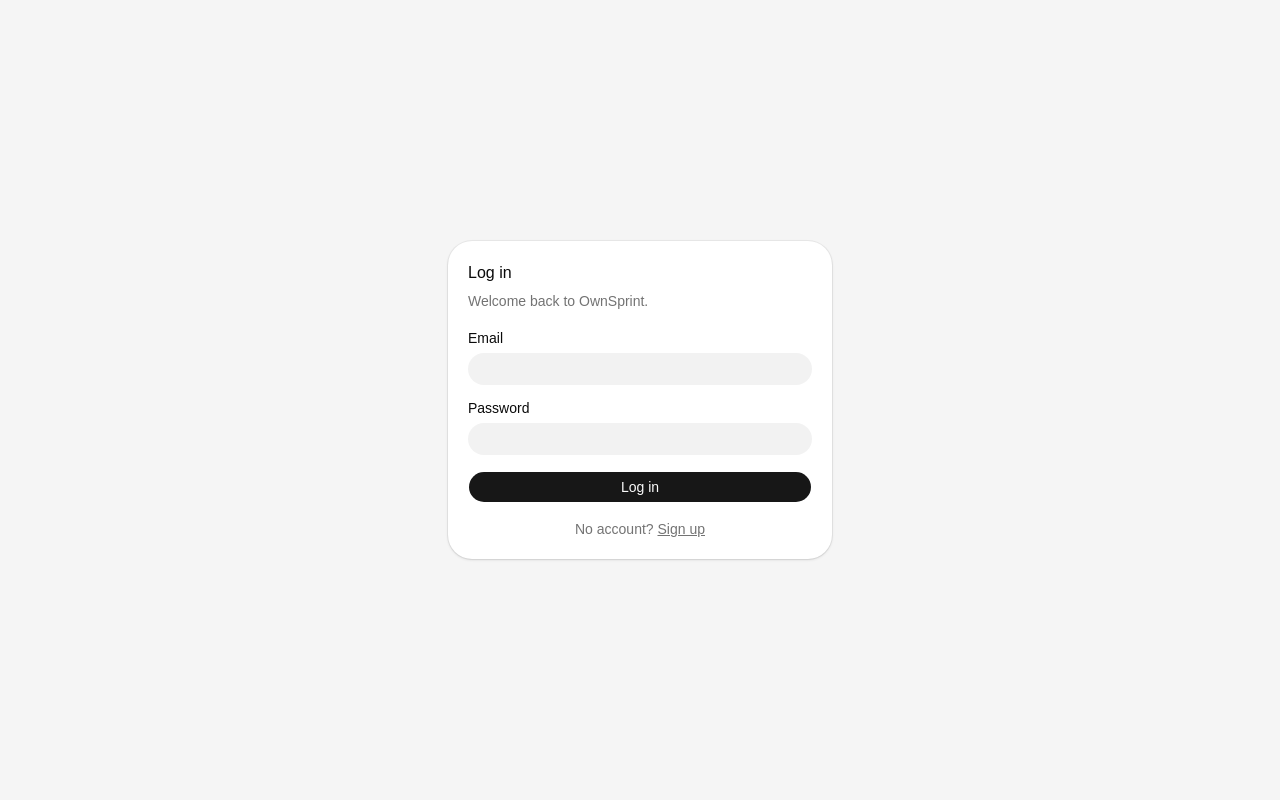
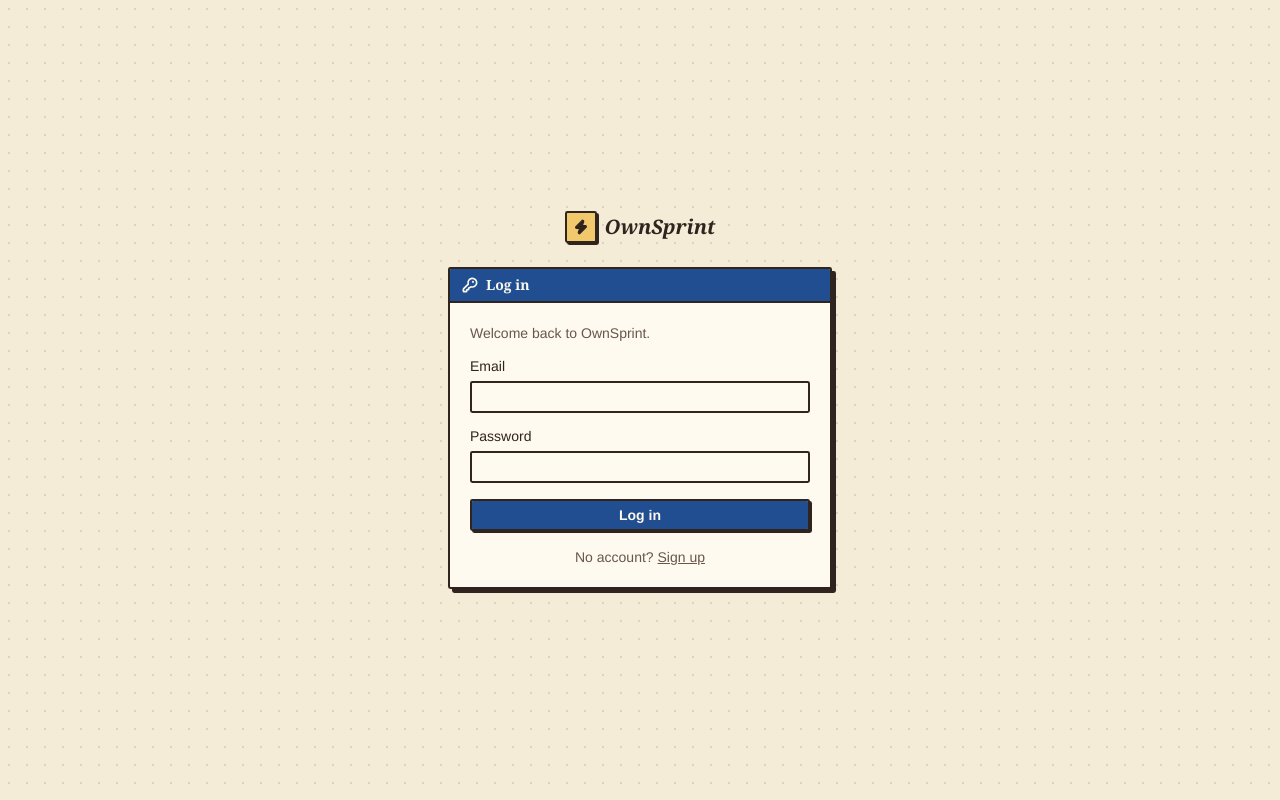
Before and after one commit to legendfinka/ownsprint, a React (Vite) app in the folder apps/web/: page /login in a window 1280 px wide. Built offline with nearby package versions, Linux system fonts and the light colour scheme; no server answers.

Commit message:
style(web): retro paper-and-ink theme with Fraunces and IBM Plex

```diff
--- a/apps/web/src/components/FormField.tsx
+++ b/apps/web/src/components/FormField.tsx
@@ -13,7 +13,7 @@ interface Props extends ComponentProps<'input'> {
 export function FormField({ name, label, error, ...inputProps }: Props) {
   const errorId = `${name}-error`;
   return (
-    <div className="grid gap-2">
+    <div className="grid content-start gap-2">
       <Label htmlFor={name}>{label}</Label>
       <Input
         id={name}
--- /dev/null
+++ b/apps/web/src/components/Logo.tsx
@@ -0,0 +1,13 @@
+import { Zap } from 'lucide-react';
+
+// A stamped badge + serif wordmark. Used in the header and on the auth pages.
+export function Logo() {
+  return (
+    <span className="flex items-center gap-2">
+      <span className="grid size-8 place-items-center rounded-sm border-2 border-foreground bg-accent text-accent-foreground shadow-hard-sm">
+        <Zap className="size-4" fill="currentColor" aria-hidden />
+      </span>
+      <span className="font-heading text-xl font-bold italic">OwnSprint</span>
+    </span>
+  );
+}
--- /dev/null
+++ b/apps/web/src/components/Window.tsx
@@ -0,0 +1,38 @@
+import type { ComponentProps, ReactNode } from 'react';
+import type { LucideIcon } from 'lucide-react';
+import { cn } from '@/lib/utils';
+
+interface Props extends Omit<ComponentProps<'section'>, 'title'> {
+  title: ReactNode;
+  icon: LucideIcon;
+  bar?: string; // title bar colors, e.g. 'bg-primary text-primary-foreground'
+}
+
+// A panel styled like an old desktop window: ink border, hard shadow and a
+// title bar with an icon. Used for columns, cards and popovers.
+export function Window({
+  title,
+  icon: Icon,
+  bar = 'bg-foreground text-background',
+  className,
+  children,
+  ...props
+}: Props) {
+  return (
+    <section
+      className={cn(
+        'overflow-hidden rounded-sm border-2 border-foreground bg-card shadow-hard',
+        className,
+      )}
+      {...props}
+    >
+      <header
+        className={cn('flex items-center gap-2 border-b-2 border-foreground px-3 py-1.5', bar)}
+      >
+        <Icon className="size-4 shrink-0" strokeWidth={2.5} aria-hidden />
+        <h2 className="flex flex-1 items-center gap-2 text-sm font-bold">{title}</h2>
+      </header>
+      {children}
+    </section>
+  );
+}
--- a/apps/web/src/components/ui/button.tsx
+++ b/apps/web/src/components/ui/button.tsx
@@ -3,13 +3,15 @@ import { cva, type VariantProps } from 'class-variance-authority';
 import { cn } from 'cn';
 
 const buttonVariants = cva(
-  "group/button inline-flex shrink-0 items-center justify-center rounded-2xl border border-transparent bg-clip-padding text-sm font-medium whitespace-nowrap transition-all outline-none select-none focus-visible:border-ring focus-visible:ring-3 focus-visible:ring-ring/30 active:not-aria-[haspopup]:translate-y-px disabled:pointer-events-none disabled:opacity-50 aria-invalid:border-destructive aria-invalid:ring-3 aria-invalid:ring-destructive/20 dark:aria-invalid:border-destructive/50 dark:aria-invalid:ring-destructive/40 [&_svg]:pointer-events-none [&_svg]:shrink-0 [&_svg:not([class*='size-'])]:size-4",
+  "group/button inline-flex shrink-0 items-center justify-center rounded-sm border-2 border-transparent bg-clip-padding text-sm font-semibold whitespace-nowrap transition-all outline-none select-none focus-visible:outline-2 focus-visible:outline-offset-2 focus-visible:outline-dotted focus-visible:outline-ring active:not-aria-[haspopup]:translate-0.5 active:not-aria-[haspopup]:shadow-none disabled:pointer-events-none disabled:opacity-50 aria-invalid:border-destructive aria-invalid:ring-3 aria-invalid:ring-destructive/20 dark:aria-invalid:border-destructive/50 dark:aria-invalid:ring-destructive/40 [&_svg]:pointer-events-none [&_svg]:shrink-0 [&_svg:not([class*='size-'])]:size-4",
   {
     variants: {
       variant: {
-        default: 'bg-primary text-primary-foreground hover:bg-primary/80',
+        // Retro: ink border + hard shadow; pressing pushes the button "into" the page.
+        default:
+          'border-foreground bg-primary text-primary-foreground shadow-hard-sm hover:brightness-110',
         outline:
-          'border-border bg-background hover:bg-muted hover:text-foreground aria-expanded:bg-muted aria-expanded:text-foreground dark:bg-transparent dark:hover:bg-input/30',
+          'border-foreground bg-card shadow-hard-sm hover:bg-accent hover:text-accent-foreground aria-expanded:bg-accent aria-expanded:text-accent-foreground',
         secondary:
           'bg-secondary text-secondary-foreground hover:bg-[color-mix(in_oklch,var(--secondary),var(--foreground)_5%)] aria-expanded:bg-secondary aria-expanded:text-secondary-foreground',
         ghost:
--- a/apps/web/src/components/ui/input.tsx
+++ b/apps/web/src/components/ui/input.tsx
@@ -8,7 +8,7 @@ function Input({ className, type, ...props }: React.ComponentProps<'input'>) {
       type={type}
       data-slot="input"
       className={cn(
-        'h-8 w-full min-w-0 rounded-2xl border border-transparent bg-input/50 px-2.5 py-1 text-base transition-[color,box-shadow] duration-200 outline-none file:inline-flex file:h-6 file:border-0 file:bg-transparent file:text-sm file:font-medium file:text-foreground placeholder:text-muted-foreground focus-visible:border-ring focus-visible:ring-3 focus-visible:ring-ring/30 disabled:pointer-events-none disabled:cursor-not-allowed disabled:opacity-50 aria-invalid:border-destructive aria-invalid:ring-3 aria-invalid:ring-destructive/20 md:text-sm dark:aria-invalid:border-destructive/50 dark:aria-invalid:ring-destructive/40',
+        'h-8 w-full min-w-0 rounded-sm border-2 border-foreground bg-card px-2.5 py-1 text-base transition-[color,box-shadow] duration-200 outline-none file:inline-flex file:h-6 file:border-0 file:bg-transparent file:text-sm file:font-medium file:text-foreground placeholder:text-muted-foreground focus-visible:border-ring focus-visible:ring-3 focus-visible:ring-ring/30 disabled:pointer-events-none disabled:cursor-not-allowed disabled:opacity-50 aria-invalid:border-destructive aria-invalid:ring-3 aria-invalid:ring-destructive/20 md:text-sm dark:aria-invalid:border-destructive/50 dark:aria-invalid:ring-destructive/40',
         className,
       )}
       {...props}
--- a/apps/web/src/features/auth/AuthCard.tsx
+++ b/apps/web/src/features/auth/AuthCard.tsx
@@ -1,5 +1,7 @@
 import type { ReactNode } from 'react';
-import { Card, CardContent, CardDescription, CardHeader, CardTitle } from '@/components/ui/card';
+import { KeyRound } from 'lucide-react';
+import { Logo } from '@/components/Logo';
+import { Window } from '@/components/Window';
 
 interface Props {
   title: string;
@@ -7,17 +9,22 @@ interface Props {
   children: ReactNode;
 }
 
-// The centered card shared by the login and register pages.
+// The centered window shared by the login and register pages.
 export function AuthCard({ title, description, children }: Props) {
   return (
-    <main className="flex min-h-screen items-center justify-center bg-muted p-4">
-      <Card className="w-full max-w-sm">
-        <CardHeader>
-          <CardTitle>{title}</CardTitle>
-          <CardDescription>{description}</CardDescription>
-        </CardHeader>
-        <CardContent>{children}</CardContent>
-      </Card>
+    <main className="flex min-h-screen flex-col items-center justify-center gap-6 p-4">
+      <Logo />
+      <Window
+        icon={KeyRound}
+        title={title}
+        bar="bg-primary text-primary-foreground"
+        className="w-full max-w-sm"
+      >
+        <div className="grid gap-4 p-5">
+          <p className="text-sm text-muted-foreground">{description}</p>
+          {children}
+        </div>
+      </Window>
     </main>
   );
 }
--- a/apps/web/src/index.css
+++ b/apps/web/src/index.css
@@ -1,13 +1,28 @@
 @import 'tailwindcss';
 @import 'tw-animate-css';
 @import 'shadcn/tailwind.css';
-@import '@fontsource-variable/inter';
+/* Self-hosted fonts (no Google requests). Fraunces "full" includes the SOFT axis. */
+@import '@fontsource-variable/fraunces/full.css';
+@import '@fontsource-variable/ibm-plex-sans';
+@import '@fontsource/ibm-plex-mono/400.css';
+@import '@fontsource/ibm-plex-mono/700.css';
 
-@custom-variant dark (&:is(.dark *));
+/* Dark mode follows the system setting. */
+@custom-variant dark (@media (prefers-color-scheme: dark));
 
 @theme inline {
-  --font-heading: var(--font-sans);
-  --font-sans: 'Inter Variable', sans-serif;
+  /* Fraunces: warm vintage serif for headings. IBM Plex: very readable
+     interface text with a classic tech feel. System fonts as fallbacks. */
+  --font-sans: 'IBM Plex Sans Variable', 'Helvetica Neue', Arial, sans-serif;
+  --font-heading: 'Fraunces Variable', Georgia, serif;
+  --font-mono: 'IBM Plex Mono', ui-monospace, Menlo, monospace;
+
+  /* Hard offset shadows instead of soft blurry ones. */
+  --shadow-hard: 4px 4px 0 0 var(--shadow-ink);
+  --shadow-hard-sm: 2px 2px 0 0 var(--shadow-ink);
+
+  --color-success: var(--success);
+  --color-success-foreground: var(--success-foreground);
   --color-sidebar-ring: var(--sidebar-ring);
   --color-sidebar-border: var(--sidebar-border);
   --color-sidebar-accent-foreground: var(--sidebar-accent-foreground);
@@ -48,83 +63,84 @@
   --radius-4xl: calc(var(--radius) * 2.6);
 }
 
+/* Palette: ink on cream paper, with navy, mustard, sage and brick. */
 :root {
-  --background: oklch(1 0 0);
-  --foreground: oklch(0.145 0 0);
-  --card: oklch(1 0 0);
-  --card-foreground: oklch(0.145 0 0);
-  --popover: oklch(1 0 0);
-  --popover-foreground: oklch(0.145 0 0);
-  --primary: oklch(0.205 0 0);
-  --primary-foreground: oklch(0.985 0 0);
-  --secondary: oklch(0.97 0 0);
-  --secondary-foreground: oklch(0.205 0 0);
-  --muted: oklch(0.97 0 0);
-  --muted-foreground: oklch(0.556 0 0);
-  --accent: oklch(0.97 0 0);
-  --accent-foreground: oklch(0.205 0 0);
-  --destructive: oklch(0.577 0.245 27.325);
-  --border: oklch(0.922 0 0);
-  --input: oklch(0.922 0 0);
-  --ring: oklch(0.708 0 0);
-  --chart-1: oklch(0.87 0 0);
-  --chart-2: oklch(0.556 0 0);
-  --chart-3: oklch(0.439 0 0);
-  --chart-4: oklch(0.371 0 0);
-  --chart-5: oklch(0.269 0 0);
-  --radius: 0.625rem;
-  --sidebar: oklch(0.985 0 0);
-  --sidebar-foreground: oklch(0.145 0 0);
-  --sidebar-primary: oklch(0.205 0 0);
-  --sidebar-primary-foreground: oklch(0.985 0 0);
-  --sidebar-accent: oklch(0.97 0 0);
-  --sidebar-accent-foreground: oklch(0.205 0 0);
-  --sidebar-border: oklch(0.922 0 0);
-  --sidebar-ring: oklch(0.708 0 0);
+  --background: oklch(0.945 0.028 88); /* cream paper */
+  --foreground: oklch(0.27 0.02 50); /* ink */
+  --card: oklch(0.985 0.014 90);
+  --card-foreground: var(--foreground);
+  --popover: var(--card);
+  --popover-foreground: var(--foreground);
+  --primary: oklch(0.43 0.12 258); /* navy */
+  --primary-foreground: oklch(0.98 0.015 90);
+  --secondary: oklch(0.9 0.06 88);
+  --secondary-foreground: var(--foreground);
+  --muted: oklch(0.915 0.03 86);
+  --muted-foreground: oklch(0.47 0.03 60);
+  --accent: oklch(0.85 0.12 85); /* mustard */
+  --accent-foreground: var(--foreground);
+  --success: oklch(0.6 0.09 150); /* sage */
+  --success-foreground: oklch(0.98 0.015 90);
+  --destructive: oklch(0.52 0.16 32); /* brick */
+  --border: var(--foreground);
+  --input: var(--foreground);
+  --ring: var(--primary);
+  --shadow-ink: var(--foreground);
+  --dot: oklch(0.27 0.02 50 / 12%);
+  --chart-1: var(--primary);
+  --chart-2: var(--accent);
+  --chart-3: var(--success);
+  --chart-4: var(--destructive);
+  --chart-5: oklch(0.6 0.08 300);
+  --radius: 0.25rem;
+  --sidebar: var(--card);
+  --sidebar-foreground: var(--foreground);
+  --sidebar-primary: var(--primary);
+  --sidebar-primary-foreground: var(--primary-foreground);
+  --sidebar-accent: var(--accent);
+  --sidebar-accent-foreground: var(--accent-foreground);
+  --sidebar-border: var(--border);
+  --sidebar-ring: var(--ring);
 }
 
-.dark {
-  --background: oklch(0.145 0 0);
-  --foreground: oklch(0.985 0 0);
-  --card: oklch(0.205 0 0);
-  --card-foreground: oklch(0.985 0 0);
-  --popover: oklch(0.205 0 0);
-  --popover-foreground: oklch(0.985 0 0);
-  --primary: oklch(0.922 0 0);
-  --primary-foreground: oklch(0.205 0 0);
-  --secondary: oklch(0.269 0 0);
-  --secondary-foreground: oklch(0.985 0 0);
-  --muted: oklch(0.269 0 0);
-  --muted-foreground: oklch(0.708 0 0);
-  --accent: oklch(0.269 0 0);
-  --accent-foreground: oklch(0.985 0 0);
-  --destructive: oklch(0.704 0.191 22.216);
-  --border: oklch(1 0 0 / 10%);
-  --input: oklch(1 0 0 / 15%);
-  --ring: oklch(0.556 0 0);
-  --chart-1: oklch(0.87 0 0);
-  --chart-2: oklch(0.556 0 0);
-  --chart-3: oklch(0.439 0 0);
-  --chart-4: oklch(0.371 0 0);
-  --chart-5: oklch(0.269 0 0);
-  --sidebar: oklch(0.205 0 0);
-  --sidebar-foreground: oklch(0.985 0 0);
-  --sidebar-primary: oklch(0.488 0.243 264.376);
-  --sidebar-primary-foreground: oklch(0.985 0 0);
-  --sidebar-accent: oklch(0.269 0 0);
-  --sidebar-accent-foreground: oklch(0.985 0 0);
-  --sidebar-border: oklch(1 0 0 / 10%);
-  --sidebar-ring: oklch(0.556 0 0);
+/* Night mode: warm dark brown with cream ink, like an old screen. */
+@media (prefers-color-scheme: dark) {
+  :root {
+    --background: oklch(0.21 0.015 60);
+    --foreground: oklch(0.92 0.03 88);
+    --card: oklch(0.255 0.018 60);
+    --primary: oklch(0.74 0.1 245);
+    --primary-foreground: oklch(0.2 0.02 60);
+    --secondary: oklch(0.34 0.05 85);
+    --muted: oklch(0.29 0.018 60);
+    --muted-foreground: oklch(0.74 0.03 80);
+    --accent: oklch(0.8 0.12 85);
+    --accent-foreground: oklch(0.2 0.02 60);
+    --success: oklch(0.72 0.1 150);
+    --success-foreground: oklch(0.2 0.02 60);
+    --destructive: oklch(0.7 0.15 32);
+    --shadow-ink: oklch(0 0 0 / 70%);
+    --dot: oklch(0.92 0.03 88 / 7%);
+  }
 }
 
 @layer base {
   * {
     @apply border-border outline-ring/50;
   }
+  html {
+    @apply font-sans;
+    color-scheme: light dark; /* native date pickers and scrollbars match */
+  }
   body {
     @apply bg-background text-foreground;
+    /* Faint dot grid, like graph paper. */
+    background-image: radial-gradient(var(--dot) 1px, transparent 1px);
+    background-size: 18px 18px;
   }
-  html {
-    @apply font-sans;
+  h1,
+  h2 {
+    @apply font-heading;
+    font-variation-settings: 'SOFT' 50; /* slightly rounded serifs: friendlier */
   }
 }
```
Also changed, not shown: apps/web/index.html (+4 -0 lines), apps/web/package.json (+6 -1 lines), apps/web/src/components/Avatar.tsx (added, +35 -0 lines), apps/web/src/components/Layout.tsx (+19 -8 lines), apps/web/src/features/projects/ProjectsPage.tsx (+28 -18 lines), 1 other file (tests, documents, lock files or other folders).
